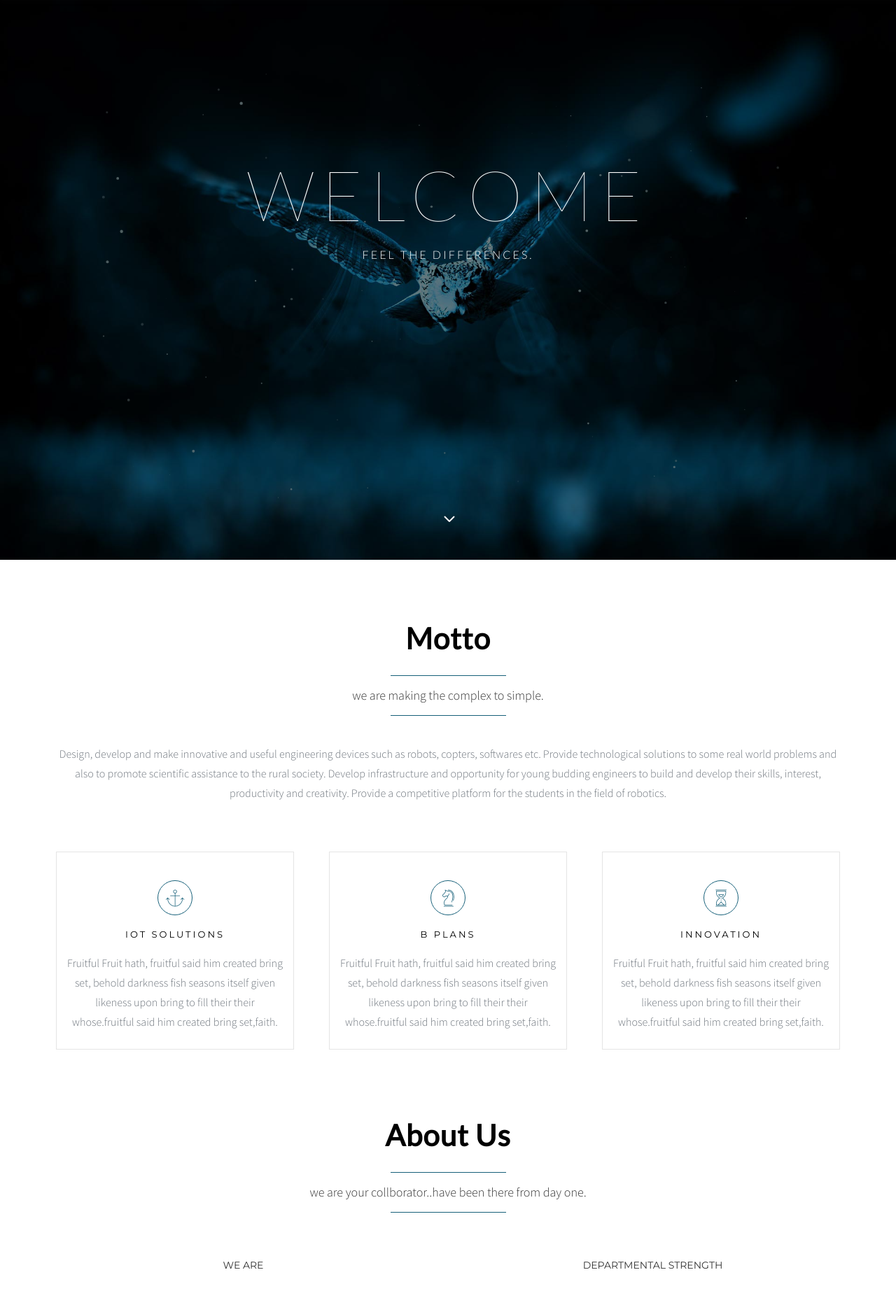
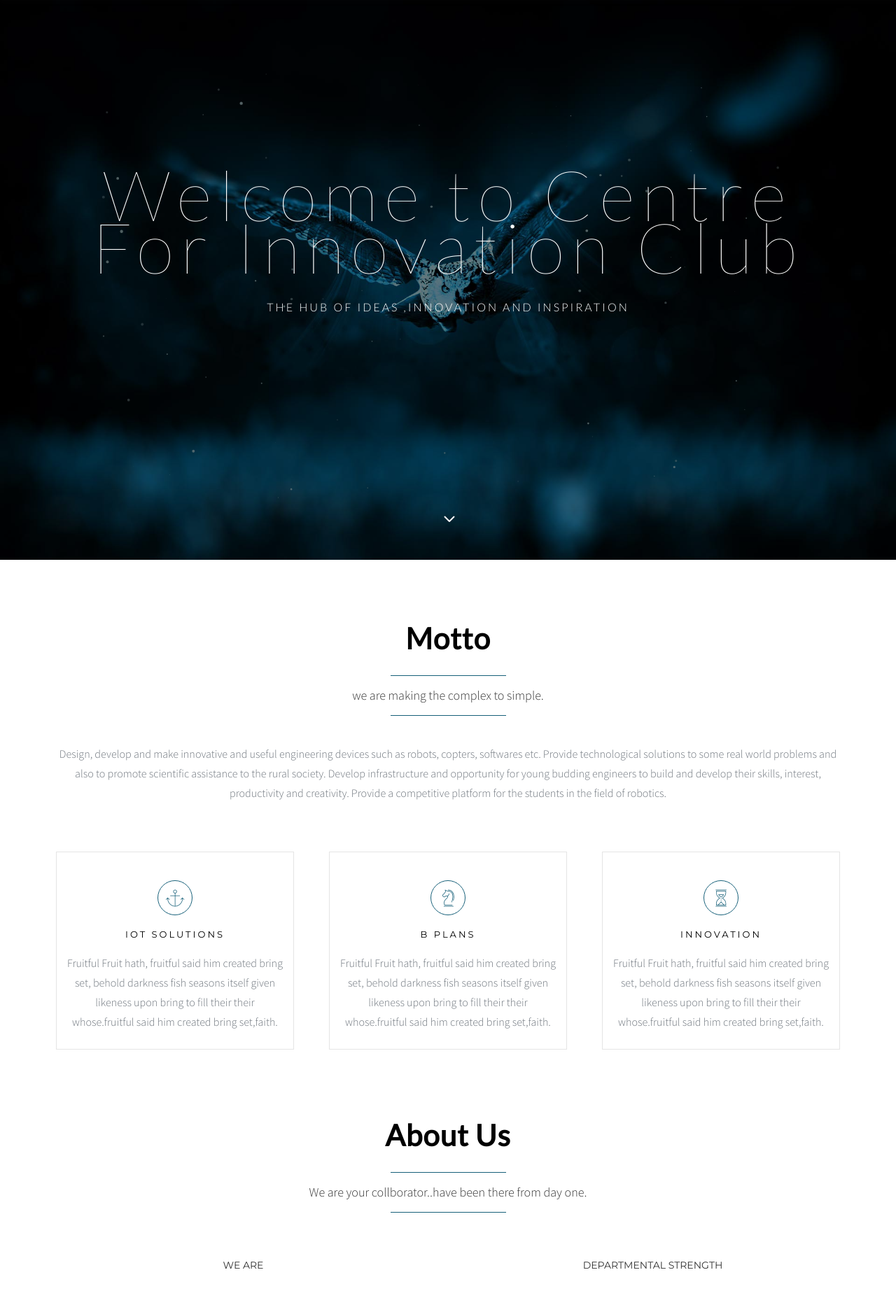
Before and after one commit to CFI-CLUB/cfi_web, a Django app: page /club/ in a window 1280 px wide. Shown: the top 1865 px of the page at 70% size. Run offline with Django 3.2, Linux system fonts and the light colour scheme; data comes from the database, SQL or seed files in the repository; some libraries are stand-ins or nearby versions; some web fonts are replaced.

Commit message:
Update index.html

```diff
--- a/templates/club/index.html
+++ b/templates/club/index.html
@@ -34,8 +34,8 @@
 
      			<div class="container">
      				<div class="intro-section">
-     					<h1 class="intro hs2-h1 text-white-3">WELCOME<br/></h1>
-     					<h5 class="sub-intro text-white">feel the differences.<br/></h5>
+     					<h1 class="intro hs2-h1 text-white-3">Welcome to Centre For Innovation Club<br/></h1>
+     					<h5 class="sub-intro text-white">The hub of Ideas ,Innovation and Inspiration<br/></h5>
      				</div>
      			</div>
      		</div>
@@ -189,13 +189,13 @@ Provide a competitive platform for the students in the field of robotics.
      			<div class="section-header wow fadeIn animated" data-wow-offset="10" data-wow-duration="1.5s">
 
      				<!-- ABOUT SECTION TITLE -->
-     				<h2 class="section-title">about us</h2>
+     				<h2 class="section-title">About us</h2>
      				<!-- COLOR LINE -->
      				<div class="colored-line">
      				</div>
      				<!-- ABOUT SECTION DESCRIPTION -->
      				<div class="section-description">
-     					<h4>we are your collborator..have been there from day one.</h4>
+     					<h4>We are your collborator..have been there from day one.</h4>
      				</div>
 
      				<div class="colored-line">
@@ -211,7 +211,7 @@ Provide a competitive platform for the students in the field of robotics.
      					<h4 class="about-subtitle">we are</h4>
      					<hr>
 
-     					<p>CFI is the technical society of JGEC. It has been promoting technical knowledge of the students since its establishment (2010). Along with conduction of classes, CFI also deals with projects and provides adequate support to carry out the same. In short, CFI is an organisation where students come-in together to uplift their technical know-how - for the betterment of themselves and for the society.</p>
+     					<p>CFI is the Technical Society of JGEC. It has been promoting technical knowledge of the students since its establishment (2010). Along with conduction of classes, CFI also deals with projects and provides adequate support to carry out the same. In short, CFI is an organisation where students come-in together to uplift their technical know-how - for the betterment of themselves and for the society.</p>
 
      					<!-- ABOUT SECTION ACCORDION -->
      					<div class="accordion">
```
